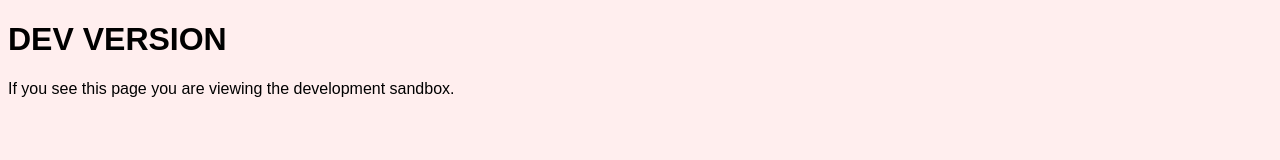
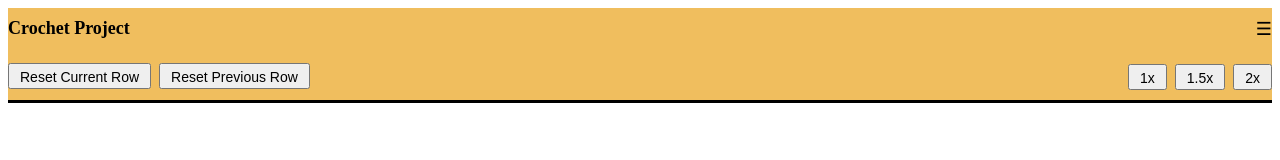
Before and after one commit to rkopcik/Mosaic-Tracker, a plain HTML site: page dev/index.html in a window 1280 px wide. Drawn offline with Linux system fonts and the light colour scheme; files that its build step writes are made by us from their sources.

Commit message:
Update index.html

```diff
--- a/dev/index.html
+++ b/dev/index.html
@@ -1,13 +1,48 @@
-<!DOCTYPE html>
-<html>
 <head>
-<title>DEV TRACKER</title>
+<meta charset="UTF-8">
+<title>Mosaic Crochet Tracker</title>
+
+<link rel="stylesheet" href="style.css">
+
 </head>
 
-<body style="font-family:Arial;background:#ffeeee">
+<body>
 
-<h1>DEV VERSION</h1>
-<p>If you see this page you are viewing the development sandbox.</p>
+<div id="dashboard">
+
+<div id="dashLeft">
+<div id="dashProject">Crochet Project</div>
+<div id="dashColor"></div>
+<div id="dashGoal"></div>
+<div id="dashRow"></div>
+
+<div id="dashResetButtons">
+<button onclick="resetRow(currentRow)">Reset Current Row</button>
+<button onclick="resetPreviousRow()">Reset Previous Row</button>
+</div>
+
+</div>
+
+
+<div id="dashRight">
+
+<div id="dashMenu">☰</div>
+<div id="dashStitches"></div>
+<div id="dashGoalTime"></div>
+<div id="dashProjectTime"></div>
+
+<div id="dashZoomButtons">
+<button onclick="setZoom(1)">1x</button>
+<button onclick="setZoom(1.5)">1.5x</button>
+<button onclick="setZoom(2)">2x</button>
+</div>
+
+</div>
+
+</div>
+
+<div id="tracker"></div>
+
+<script src="app.js"></script>
 
 </body>
-</html>
```
